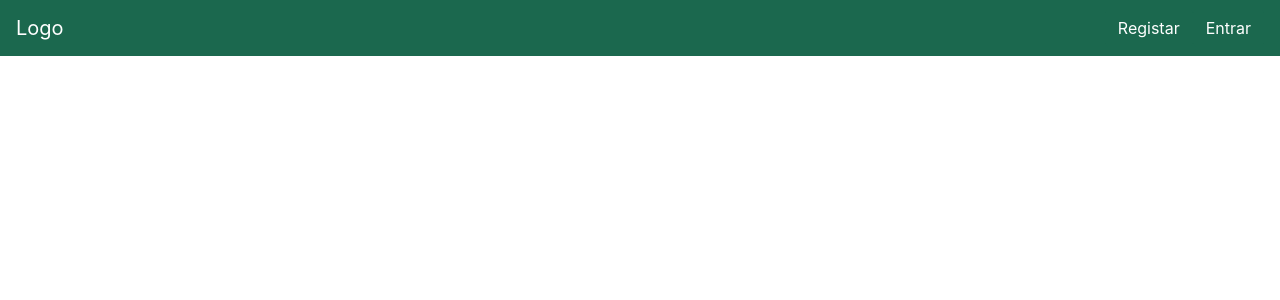
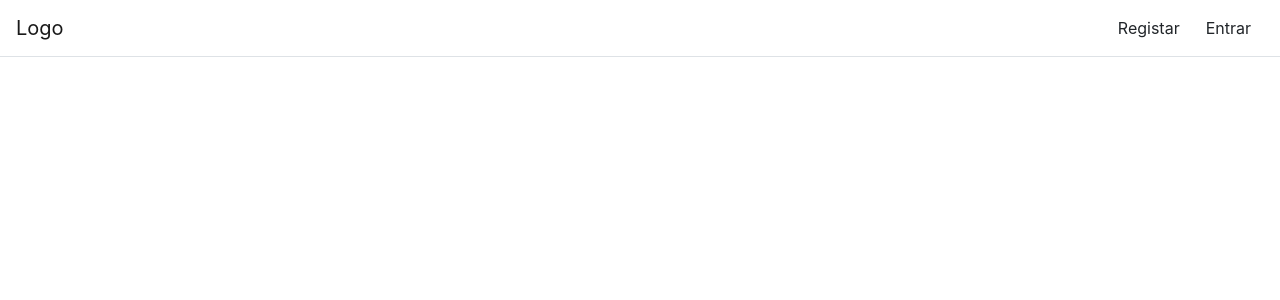
Before and after one commit to fosquito/Interface-Portal-Imobiliario, a React (Create React App) app: page / in a window 1280 px wide. Shown: the top 300 px of the page. Built offline with nearby package versions, Linux system fonts and the light colour scheme.

Commit message:
Changed navbar colors

```diff
--- a/src/Component/Navbar/CollapseMenu.js
+++ b/src/Component/Navbar/CollapseMenu.js
@@ -24,19 +24,19 @@ class CollapseMenu extends Component {
                     {isLoggedIn ? (
                         <React.Fragment>
                             <li className="nav-item">
-                                <button className="btn btn-primary">Colocar Anuncio</button>
+                                <button className="btn btn-secondary">Colocar Anúncio</button>
                             </li>
                             <li className="nav-item">
-                                <button className="btn btn-primary" onClick={this.clickHandler}>Logout</button>
+                                <button className="btn btn-white" onClick={this.clickHandler}>Logout</button>
                             </li>
                         </React.Fragment>
                     ) : (
                             <React.Fragment>
                                 <li className="nav-item">
-                                    <button className="btn btn-primary">Registar</button>
+                                    <button className="btn btn-white">Registar</button>
                                 </li>
                                 <li className="nav-item">
-                                    <button className="btn btn-primary" onClick={this.clickHandler}>Entrar</button>
+                                    <button className="btn btn-white" onClick={this.clickHandler}>Entrar</button>
                                 </li>
                             </React.Fragment>
                         )}
--- a/src/Component/Navbar/Logo.js
+++ b/src/Component/Navbar/Logo.js
@@ -2,7 +2,7 @@ import React from 'react'
 
 function Logo() {
     return (
-        <a className="navbar-brand text-white">Logo</a>
+        <a className="navbar-brand">Logo</a>
     )
 }
 
--- a/src/Component/Navbar/Navbar1.js
+++ b/src/Component/Navbar/Navbar1.js
@@ -4,7 +4,7 @@ import Collapser from './Collapser'
 
 function Navbar1() {
     return (
-        <navbar className="navbar navbar-expand-md navbar-dark bg-primary">
+        <navbar className="navbar navbar-expand-md navbar-light bg-white border-bottom">
            <Logo />
            <Collapser />
         </navbar>
--- a/src/scss/index.scss
+++ b/src/scss/index.scss
@@ -1,9 +1,7 @@
 
 $theme-colors: (
-  "primary": #1b684e,
+
 );
-
-
 
 @import "../../node_modules/bootstrap/scss/bootstrap";
 
```
Also changed, not shown: src/css/index.css, 2 other files (tests, documents, lock files or other folders).
